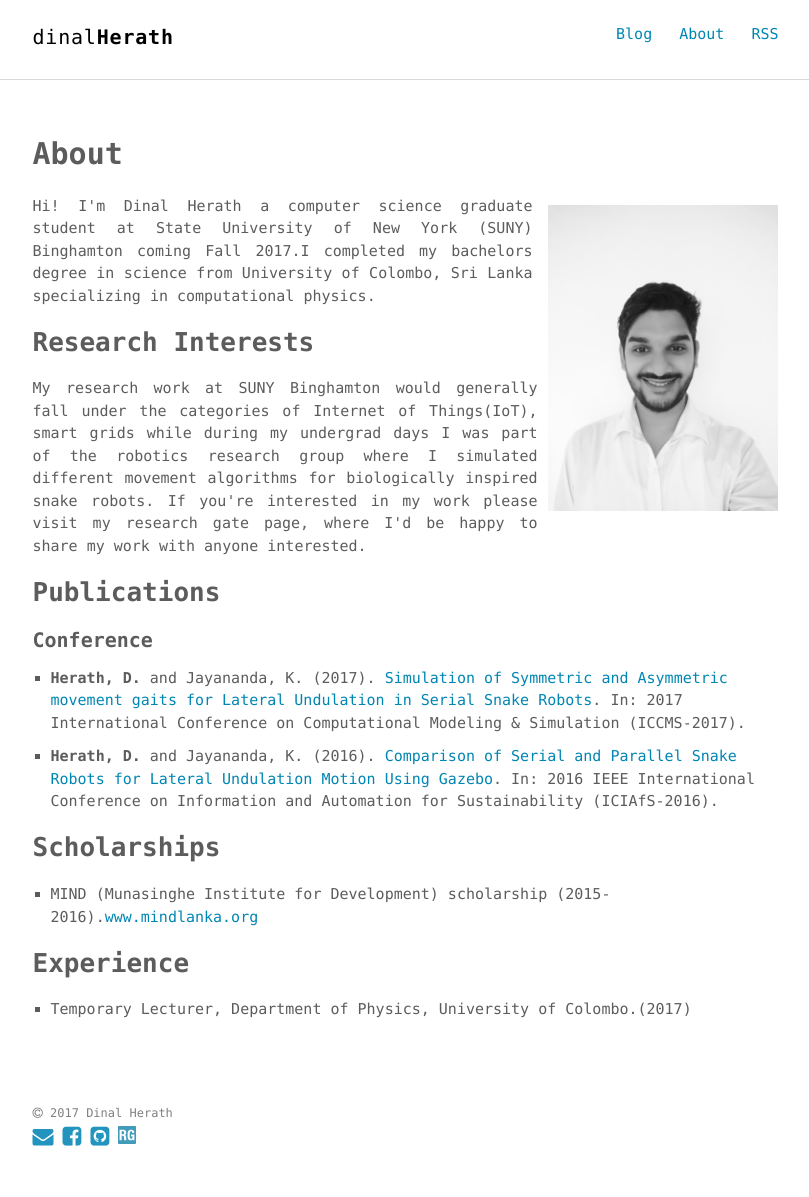
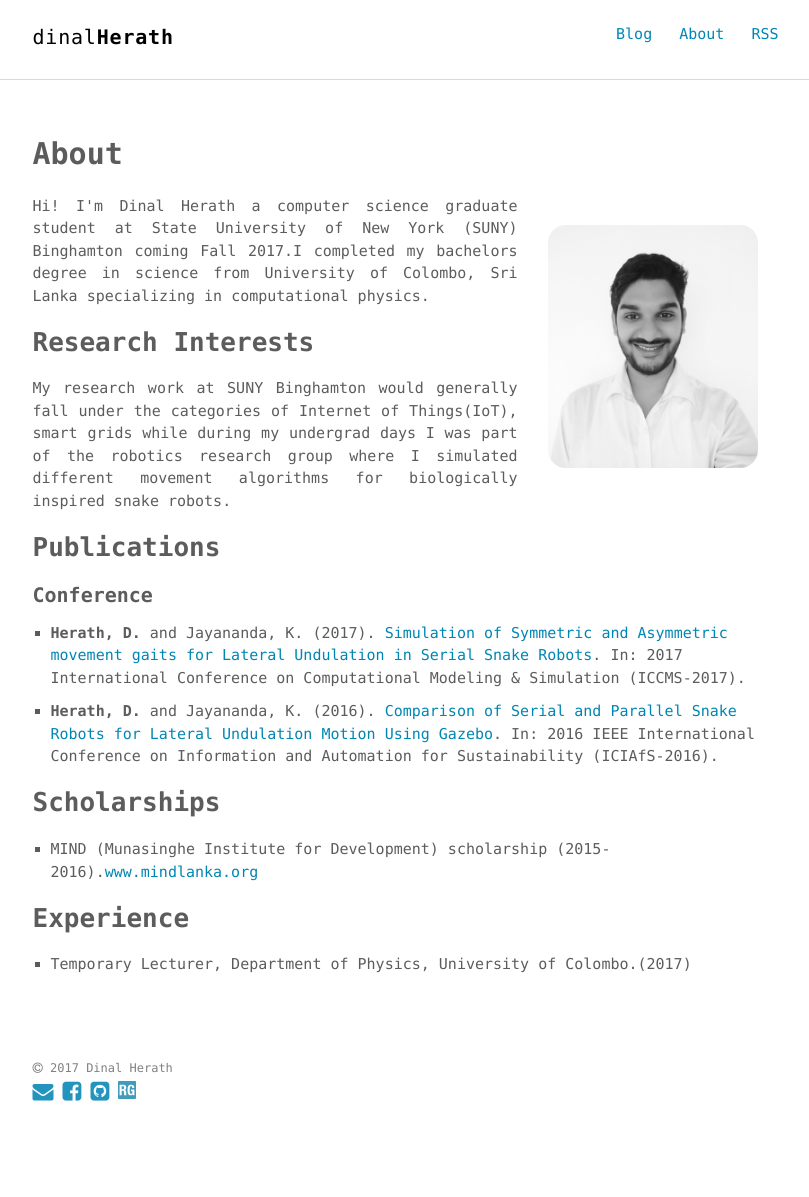
Before and after one commit to dherath/myWebsiteTheme, a Jekyll site: the page built from about.md, in a window 1280 px wide. Shown: the whole page, without its empty margins (230-1039 px from the left). Built offline with Jekyll 4.4.1, drawn with Linux system fonts in a browser that asks for light colours; after the commit the page ends 1152 px from its top, so only the background shows below that.

Commit message:
changed intro , about with picture

```diff
--- a/_config.yml
+++ b/_config.yml
@@ -30,7 +30,7 @@ sass:
 # Author settings
 author:
   name     : "Dinal Herath"
-  job      : "CS PHD student at SUNY Binghamton"
+  job      : "Computer Science PHD candidate at SUNY Binghamton"
   greeting : "welcome to my blog"
   bio      : "I like everything from pokemon and manga to IoT and robotics."
   thumb    : #/assets/images/sherlock.jpg
--- a/_includes/intro.html
+++ b/_includes/intro.html
@@ -1,7 +1,7 @@
 <section class="intro">
   <div class="container">
-        <img src="/assets/img/image.jpg" style="width:250px;padding:20px;" align="right">
-        <br>
+        <img src="/assets/img/image.jpg" style="width:250px;padding:24px;border-radius:150px;" align="right">
+        <br><br>
         <p class="lead">Hi, <img src="https://upload.wikimedia.org/wikipedia/commons/5/57/Ayubowan.png" style="height:20px;"> !!
           I'm <strong class="author-name" itemprop="name">{{ site.author.name }}</strong>,
             <em itemprop = "greeting">{{site.author.greeting}}</em>.
--- a/about.md
+++ b/about.md
@@ -6,7 +6,7 @@ permalink: /about/
 
 <div class="post-container">
   <div class="post-image-1" align="right">
-    <img src="/assets/img/image.jpg" style="width:250px;padding:10px" align="right">
+    <img src="/assets/img/image.jpg" style="width:270px;padding:30px;border-radius:48px;" align="right">
   </div>
   <div class="post-content">
     <p align="justify" style="width:500px">Hi! I'm Dinal Herath a computer science graduate student at State University of New York (SUNY) Binghamton coming Fall 2017.I completed my bachelors degree in science from University of Colombo, Sri Lanka specializing in computational physics.</p>
@@ -15,7 +15,7 @@ permalink: /about/
 
 ## Research Interests
 
-<p align="justify">My research work at SUNY Binghamton would generally fall under the categories of Internet of Things(IoT), smart grids while during my undergrad days I was part of the robotics research group where I simulated different movement algorithms for biologically inspired snake robots. If you're interested in my work please visit my research gate page, where I'd be happy to share my work with anyone interested.</p>
+<p align="justify">My research work at SUNY Binghamton would generally fall under the categories of Internet of Things(IoT), smart grids while during my undergrad days I was part of the robotics research group where I simulated different movement algorithms for biologically inspired snake robots. <!--If you're interested in my work please visit my research gate page, where I'd be happy to share my work with anyone interested.--></p>
 
 ## Publications
 
```
Also changed, not shown: assets/img/image.jpg.
